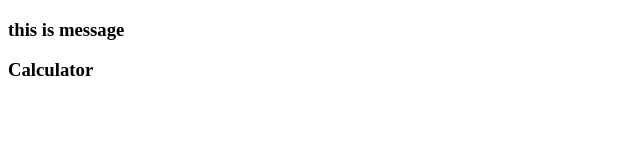
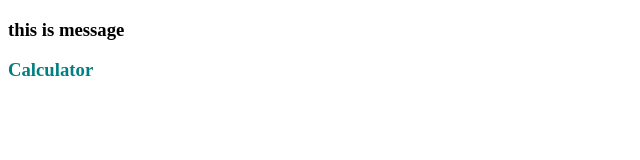
Before and after one commit to mlgmontage/react_playground, a React (Create React App) app: page / in a window 1280 px wide. Shown: the top 160 px of the page, without its empty margins (0-640 px from the left). Built offline with nearby package versions, Linux system fonts and the light colour scheme.

Commit message:
add styles file

```diff
--- a/src/components/Calculator.js
+++ b/src/components/Calculator.js
@@ -1,9 +1,10 @@
 import React from "react";
+import "../styles/calculator.css";
 
 class Calculator extends React.Component {
   render() {
     return (
-      <div>
+      <div id="calculator">
         <h3>Calculator</h3>
       </div>
     );
--- /dev/null
+++ b/src/styles/calculator.css
@@ -0,0 +1,3 @@
+#calculator h3 {
+  color: teal;
+}
```
